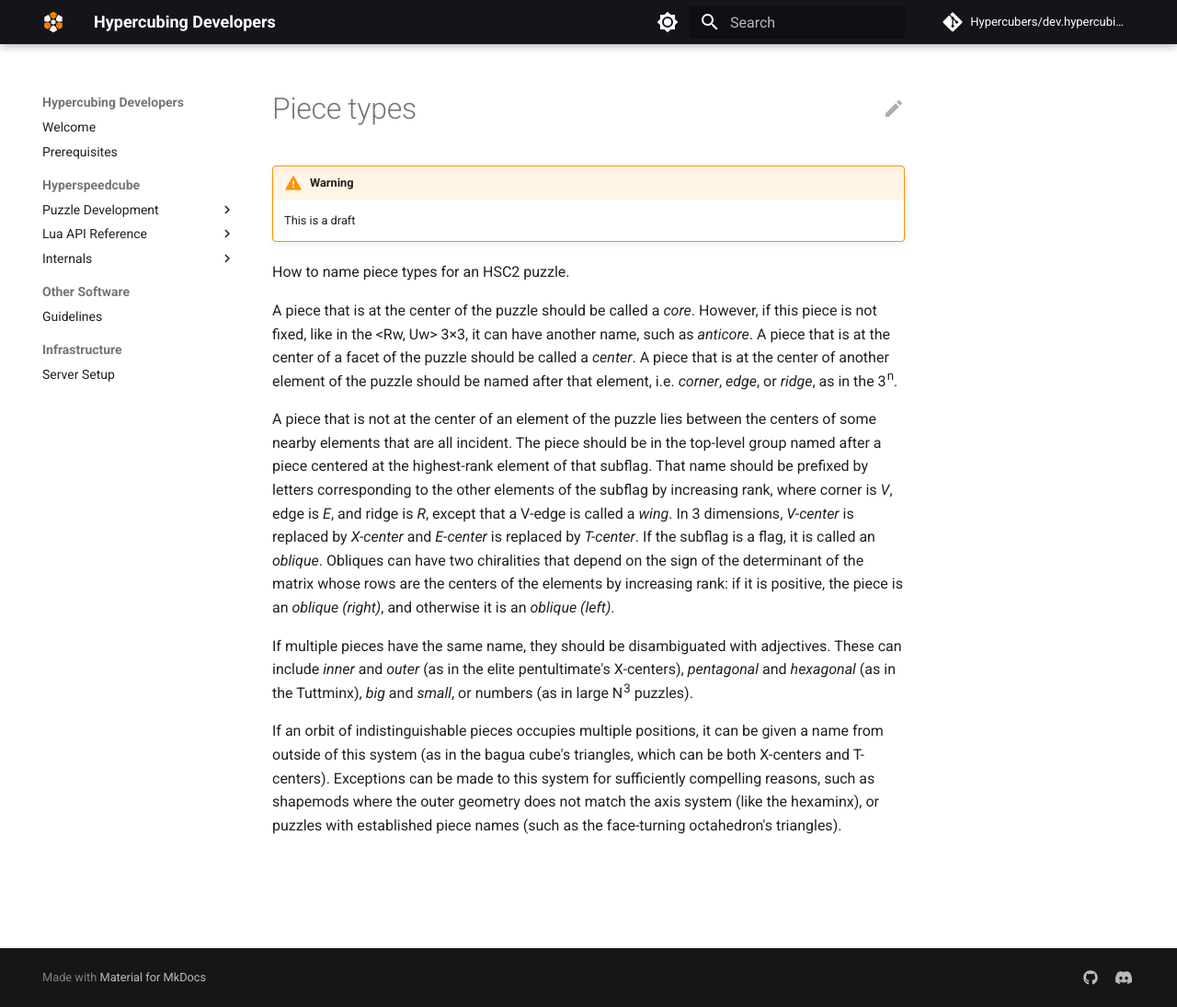
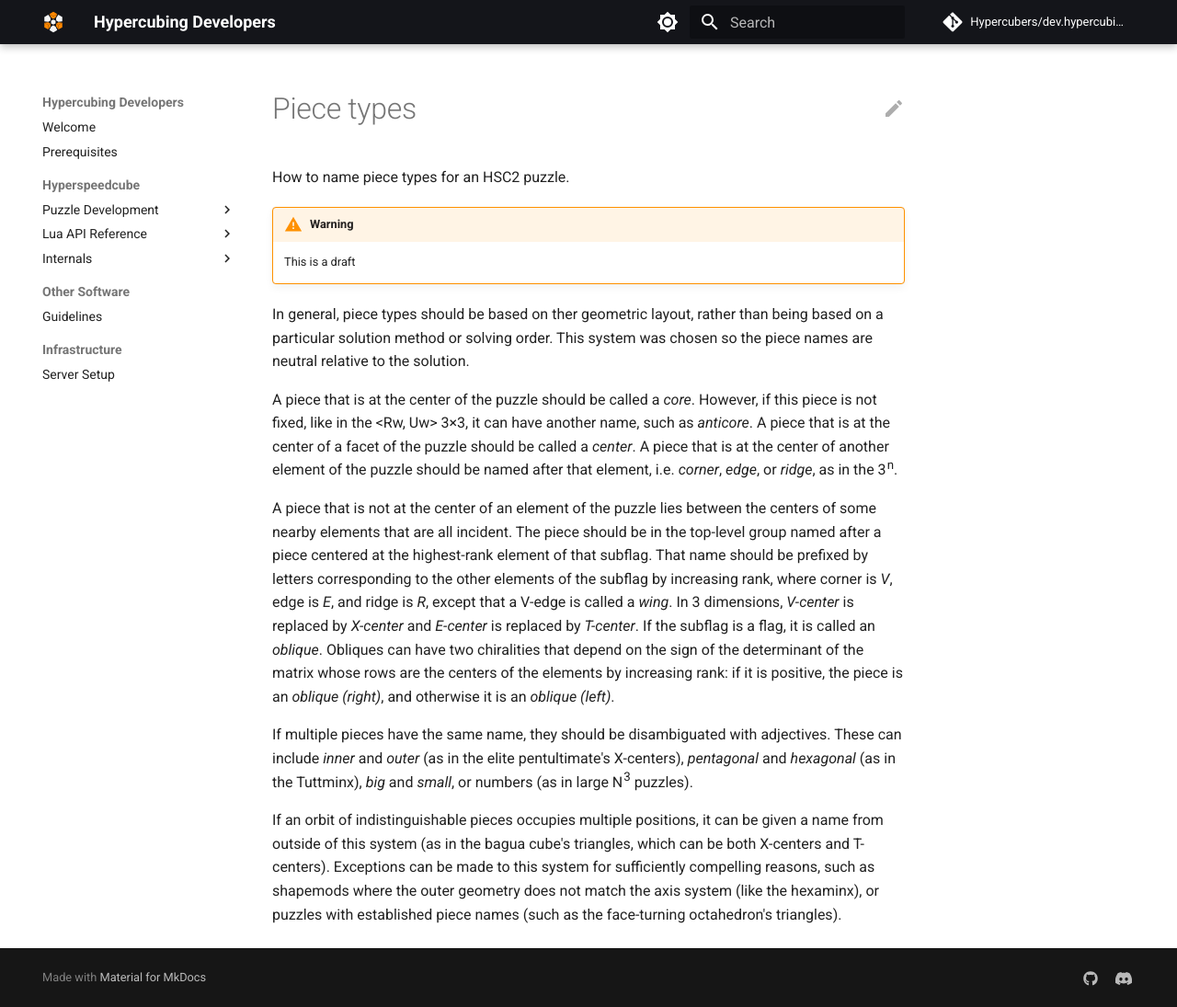
Before and after one commit to Hypercubers/dev.hypercubing.xyz, an MkDocs documentation site: the page built from docs/hsc/puzzle-dev/piece-types.md, in a window 1280 px wide and 1095 px high. Shown: the whole window at 92% size. Built offline with MkDocs 1.6.1 and Material for MkDocs 9.7.7, drawn with Linux system fonts in a browser that asks for light colours; comment, search, counter and statistics services are not loaded.

Commit message:
Add piece type philosophy

```diff
--- a/docs/hsc/puzzle-dev/piece-types.md
+++ b/docs/hsc/puzzle-dev/piece-types.md
@@ -1,10 +1,12 @@
 # Piece types
+
+How to name piece types for an HSC2 puzzle.
 
 !!! warning
 
     This is a draft
 
-How to name piece types for an HSC2 puzzle.
+In general, piece types should be based on ther geometric layout, rather than being based on a particular solution method or solving order. This system was chosen so the piece names are neutral relative to the solution.
 
 A piece that is at the center of the puzzle should be called a *core*. However, if this piece is not fixed, like in the &lt;Rw, Uw&gt; 3×3, it can have another name, such as *anticore*.
 A piece that is at the center of a facet of the puzzle should be called a *center*.
```
